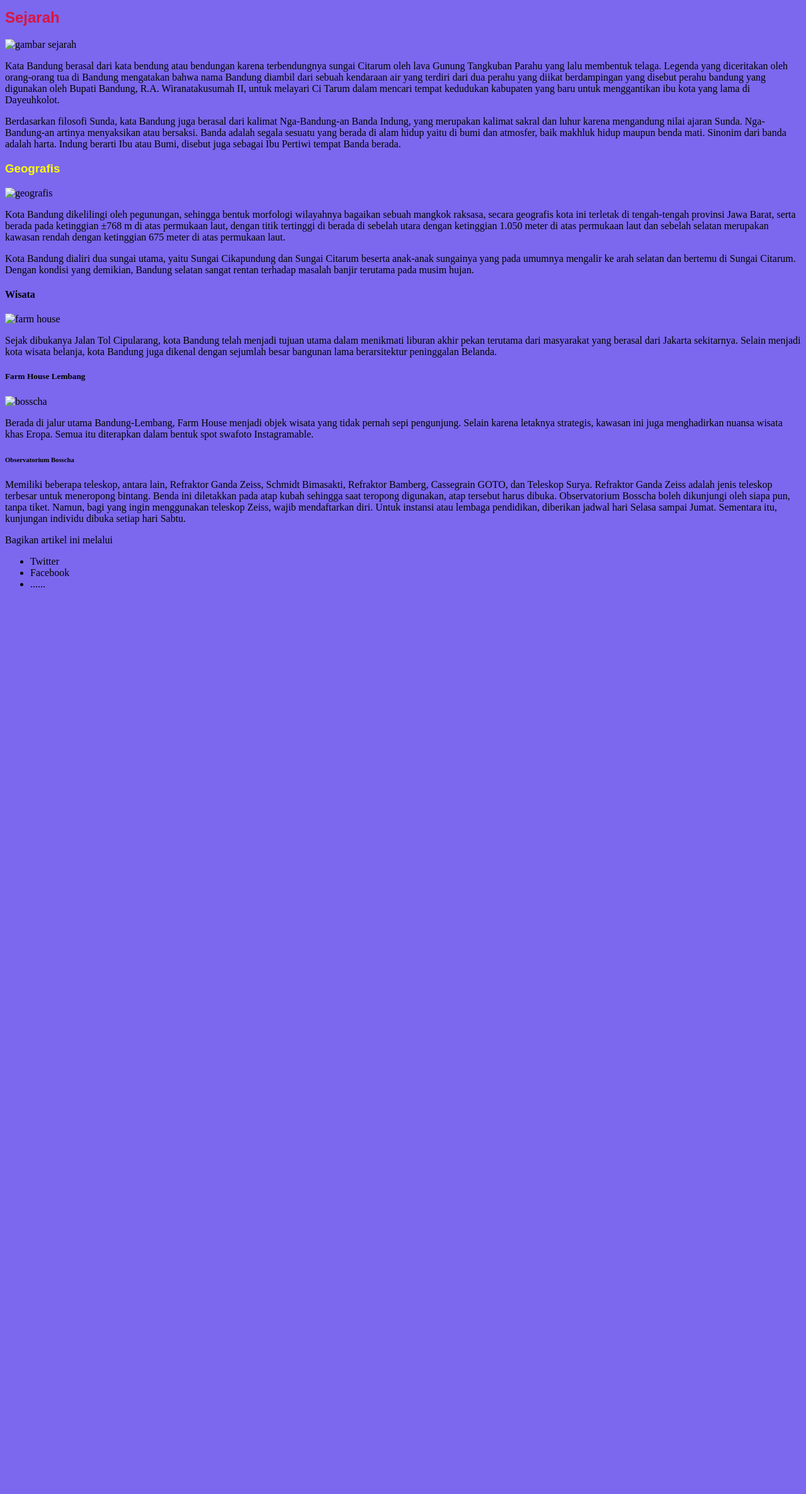
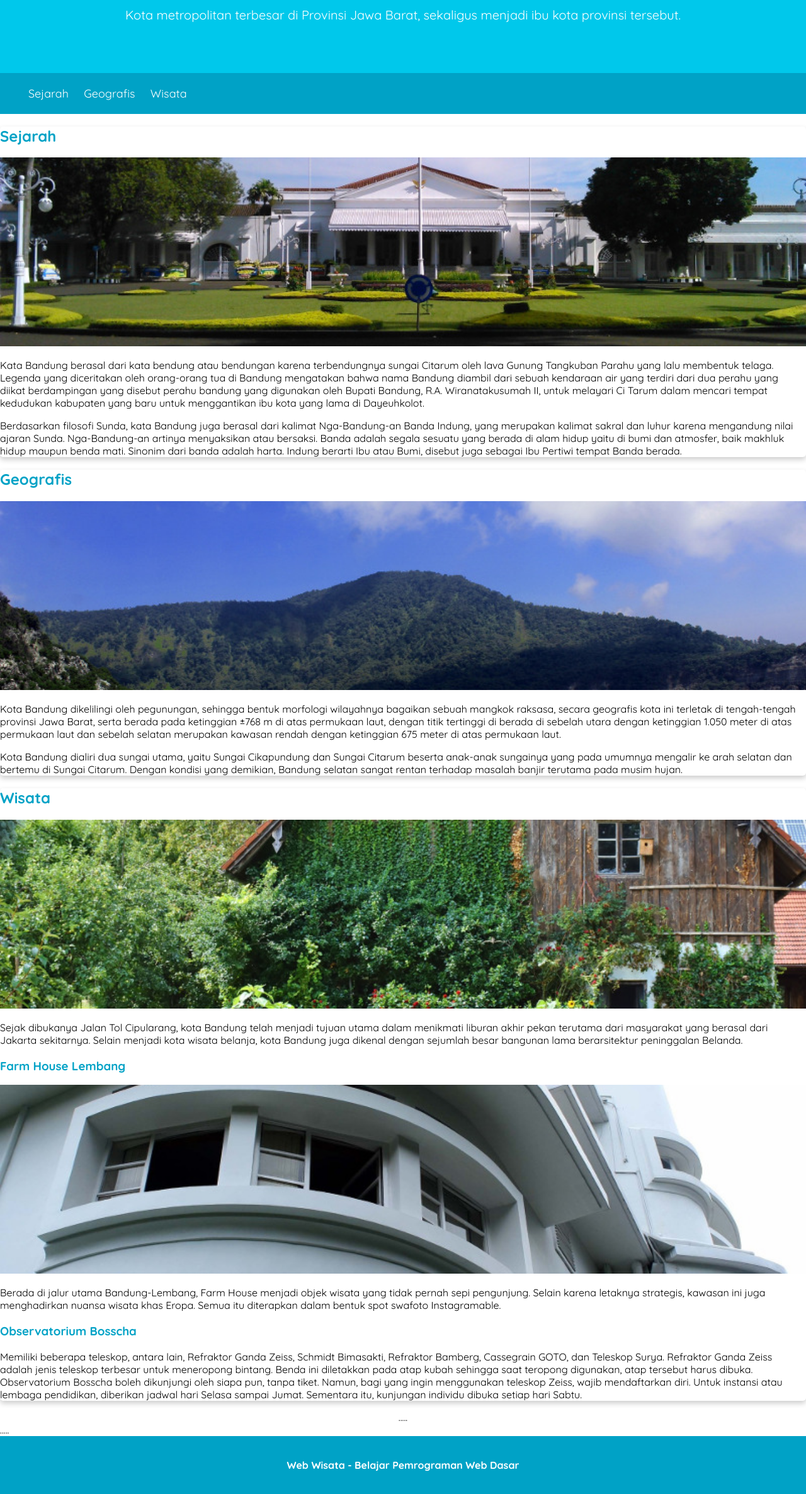
Before and after one commit to jutionck/belajar-dasar-web, a plain HTML site: page index.html in a window 1280 px wide. Shown: the part 153-2526 px from the top of the page at 63% size. Before the commit the page ends 1106 px from the top, so only its background shows below. Drawn offline with Linux system fonts and the light colour scheme; files that its build step writes are made by us from their sources.

Commit message:
Add Styling in web

```diff
--- a/index.html
+++ b/index.html
@@ -5,38 +5,38 @@
     <meta charset="UTF-8">
     <meta name="viewport" content="width=device-width, initial-scale=1.0">
     <title>pertemuankedua</title>
-    <style>
-        h2 {
-            color: crimson;
-            font-family: Arial, Helvetica, sans-serif;
-        }
-    </style>
     <link rel="stylesheet" href="style.css">
 </head>
 
 <body>
-    <article>
-        <header>
-            <nav>
-                <h1 style="color: blue; font-family: Arial, Helvetica, sans-serif;">Bandung</h1>
-                <p> metropolitan terbesar di Provinsi Jawa Barat, sekaligus menjadi ibu kota provinsi tersebut.</p>
-            </nav>
+    <header>
+        <div class="jumbotron">
+            <h1>Bandung</h1>
+            <p>Kota metropolitan terbesar di Provinsi Jawa Barat, sekaligus menjadi ibu kota provinsi tersebut.</p>
+        </div>
+        <nav>
             <ul>
                 <li><a href="#sejarah">Sejarah</a></li>
                 <li><a href="#geografis">Geografis</a></li>
                 <li><a href="#wisata">Wisata</a></li>
             </ul>
-            </nav>
-        </header>
-        <h2 id="sejarah">Sejarah</h2>
-        <img src="assets/image/history.jpg" alt="gambar sejarah">
-        <p>Kata Bandung berasal dari kata bendung atau bendungan karena terbendungnya sungai Citarum oleh lava Gunung
+        </nav>
+    </header>
+
+    <article id="sejarah" class="card">
+        <h2>Sejarah</h2>
+        <img src="assets/image/history.jpg" class="featured-image" alt="gambar sejarah">
+        <p>Kata Bandung berasal dari kata bendung atau bendungan karena terbendungnya sungai Citarum oleh lava
+            Gunung
             Tangkuban
-            Parahu yang lalu membentuk telaga. Legenda yang diceritakan oleh orang-orang tua di Bandung mengatakan bahwa
+            Parahu yang lalu membentuk telaga. Legenda yang diceritakan oleh orang-orang tua di Bandung mengatakan
+            bahwa
             nama
-            Bandung diambil dari sebuah kendaraan air yang terdiri dari dua perahu yang diikat berdampingan yang disebut
+            Bandung diambil dari sebuah kendaraan air yang terdiri dari dua perahu yang diikat berdampingan yang
+            disebut
             perahu
-            bandung yang digunakan oleh Bupati Bandung, R.A. Wiranatakusumah II, untuk melayari Ci Tarum dalam mencari
+            bandung yang digunakan oleh Bupati Bandung, R.A. Wiranatakusumah II, untuk melayari Ci Tarum dalam
+            mencari
             tempat
             kedudukan kabupaten yang baru untuk menggantikan ibu kota yang lama di Dayeuhkolot.</p>
 
@@ -44,42 +44,51 @@
             merupakan
             kalimat sakral dan luhur karena mengandung nilai ajaran Sunda. Nga-Bandung-an artinya menyaksikan atau
             bersaksi.
-            Banda adalah segala sesuatu yang berada di alam hidup yaitu di bumi dan atmosfer, baik makhluk hidup maupun
+            Banda adalah segala sesuatu yang berada di alam hidup yaitu di bumi dan atmosfer, baik makhluk hidup
+            maupun
             benda
-            mati. Sinonim dari banda adalah harta. Indung berarti Ibu atau Bumi, disebut juga sebagai Ibu Pertiwi tempat
+            mati. Sinonim dari banda adalah harta. Indung berarti Ibu atau Bumi, disebut juga sebagai Ibu Pertiwi
+            tempat
             Banda
             berada.</p>
+    </article>
 
-        <h3 id="geografis">Geografis</h3>
-        <img src="assets/image/geografis.jpg" alt="geografis">
+    <article id="geografis" class="card">
+        <h2>Geografis</h2>
+        <img src="assets/image/geografis.jpg" class="featured-image" alt="geografis">
         <p>Kota Bandung dikelilingi oleh pegunungan, sehingga bentuk morfologi wilayahnya bagaikan sebuah mangkok
             raksasa,
-            secara geografis kota ini terletak di tengah-tengah provinsi Jawa Barat, serta berada pada ketinggian ±768 m
+            secara geografis kota ini terletak di tengah-tengah provinsi Jawa Barat, serta berada pada ketinggian
+            ±768 m
             di
             atas
             permukaan laut, dengan titik tertinggi di berada di sebelah utara dengan ketinggian 1.050 meter di atas
             permukaan
-            laut dan sebelah selatan merupakan kawasan rendah dengan ketinggian 675 meter di atas permukaan laut.</p>
+            laut dan sebelah selatan merupakan kawasan rendah dengan ketinggian 675 meter di atas permukaan laut.
+        </p>
 
         <p>Kota Bandung dialiri dua sungai utama, yaitu Sungai Cikapundung dan Sungai Citarum beserta anak-anak
             sungainya
             yang
-            pada umumnya mengalir ke arah selatan dan bertemu di Sungai Citarum. Dengan kondisi yang demikian, Bandung
+            pada umumnya mengalir ke arah selatan dan bertemu di Sungai Citarum. Dengan kondisi yang demikian,
+            Bandung
             selatan
             sangat rentan terhadap masalah banjir terutama pada musim hujan.</p>
+    </article>
+    <article id="wisata" class="card">
+        <h2>Wisata</h2>
+        <img src="assets/image/farm-house.jpg" class="featured-image" alt="farm house">
 
-        <h4 id="wisata">Wisata</h4>
-        <img src="assets/image/farm-house.jpg" alt="farm house">
-
-        <p>Sejak dibukanya Jalan Tol Cipularang, kota Bandung telah menjadi tujuan utama dalam menikmati liburan akhir
+        <p>Sejak dibukanya Jalan Tol Cipularang, kota Bandung telah menjadi tujuan utama dalam menikmati liburan
+            akhir
             pekan
             terutama dari masyarakat yang berasal dari Jakarta sekitarnya. Selain menjadi kota wisata belanja, kota
             Bandung
             juga
             dikenal dengan sejumlah besar bangunan lama berarsitektur peninggalan Belanda.</p>
 
-        <h5>Farm House Lembang</h5>
-        <img src="assets/image/bosscha.jpg" alt="bosscha">
+        <h3>Farm House Lembang</h3>
+        <img src="assets/image/bosscha.jpg" class="featured-image" alt="bosscha">
         <p>Berada di jalur utama Bandung-Lembang, Farm House menjadi objek wisata yang tidak pernah sepi pengunjung.
             Selain
             karena letaknya strategis, kawasan ini juga menghadirkan nuansa wisata khas Eropa. Semua itu diterapkan
@@ -87,7 +96,7 @@
             bentuk
             spot swafoto Instagramable.</p>
 
-        <h6>Observatorium Bosscha</h6>
+        <h3>Observatorium Bosscha</h3>
         <p>Memiliki beberapa teleskop, antara lain, Refraktor Ganda Zeiss, Schmidt Bimasakti, Refraktor Bamberg,
             Cassegrain
             GOTO, dan Teleskop Surya. Refraktor Ganda Zeiss adalah jenis teleskop terbesar untuk meneropong bintang.
@@ -99,18 +108,25 @@
             dikunjungi oleh siapa pun, tanpa tiket. Namun, bagi yang ingin menggunakan teleskop Zeiss, wajib
             mendaftarkan
             diri.
-            Untuk instansi atau lembaga pendidikan, diberikan jadwal hari Selasa sampai Jumat. Sementara itu, kunjungan
+            Untuk instansi atau lembaga pendidikan, diberikan jadwal hari Selasa sampai Jumat. Sementara itu,
+            kunjungan
             individu
             dibuka setiap hari Sabtu.</p>
-        <footer>
-            <p>Bagikan artikel ini melalui</p>
-            <ul>
-                <li>Twitter</li>
-                <li>Facebook</li>
-                <li>......</li>
-            </ul>
-        </footer>
     </article>
+    <aside>
+        <article class="profile">
+            <header>
+                .....
+            </header>
+            <section>
+                .....
+            </section>
+        </article>
+    </aside>
+
+    <footer>
+        <p>Web Wisata - Belajar Pemrograman Web Dasar</p>
+    </footer>
 </body>
 
 </html>
--- a/pertemuandua/style.css
+++ /dev/null
@@ -1,9 +0,0 @@
-body {
-    background-color: mediumslateblue;
-}
-
-
-h3 {
-    color: yellow;
-    font-family: Arial, Helvetica, sans-serif;
-}
--- /dev/null
+++ b/pertemuanempat/style.css
@@ -0,0 +1,22 @@
+@import url('https://fonts.googleapis.com/css?family=Quicksand:400,700&display=swap');
+
+body {
+    font-family: 'Quicksand', sans-serif;
+}
+
+h2,
+h3 {
+    color: #00a2c6
+}
+
+nav a {
+    font-size: 18px;
+    font-weight: 400;
+    text-decoration: none;
+}
+
+footer {
+    padding: 20px;
+    color: white;
+    background-color: #00a2c6
+}
--- /dev/null
+++ b/style.css
@@ -0,0 +1,70 @@
+@import url('https://fonts.googleapis.com/css?family=Quicksand:400,700&display=swap');
+
+body {
+    font-family: 'Quicksand', sans-serif;
+    margin: 0;
+    padding: 0;
+}
+
+main {
+    padding: 20px;
+}
+
+h2,
+h3 {
+    color: #00a2c6
+}
+
+.jumbotron {
+    font-size: 20px;
+    padding: 60px;
+    background-color: #00c8eb;
+    text-align: center;
+    color: white;
+}
+
+nav {
+    background-color: #00a2c6;
+    padding: 5px;
+}
+
+nav a {
+    font-size: 18px;
+    font-weight: 400;
+    text-decoration: none;
+    color: white;
+}
+
+nav li {
+    display: inline;
+    list-style-type: none;
+    margin-right: 20px;
+}
+
+.profile header {
+    text-align: center;
+}
+
+.profile img {
+    width: 200px;
+}
+
+.featured-image {
+    width: 100%;
+    max-height: 300px;
+    object-fit: cover;
+    object-position: center;
+}
+
+.card {
+    box-shadow: 0 4px 8px 0 rgba(0, 0, 0, 0.2);
+    border-radius: 5px;
+}
+
+footer {
+    padding: 20px;
+    color: white;
+    background-color: #00a2c6;
+    text-align: center;
+    font-weight: bold;
+}
```
Also changed, not shown: pertemuandua/index.html (deleted, +0 -116 lines), assets/image/bosscha.jpg (renamed from pertemuandua/assets/image/bosscha.jpg), assets/image/farm-house.jpg (renamed from pertemuandua/assets/image/farm-house.jpg), assets/image/geografis.jpg (renamed from pertemuandua/assets/image/geografis.jpg), assets/image/history.jpg (renamed from pertemuandua/assets/image/history.jpg), 3 other files.
